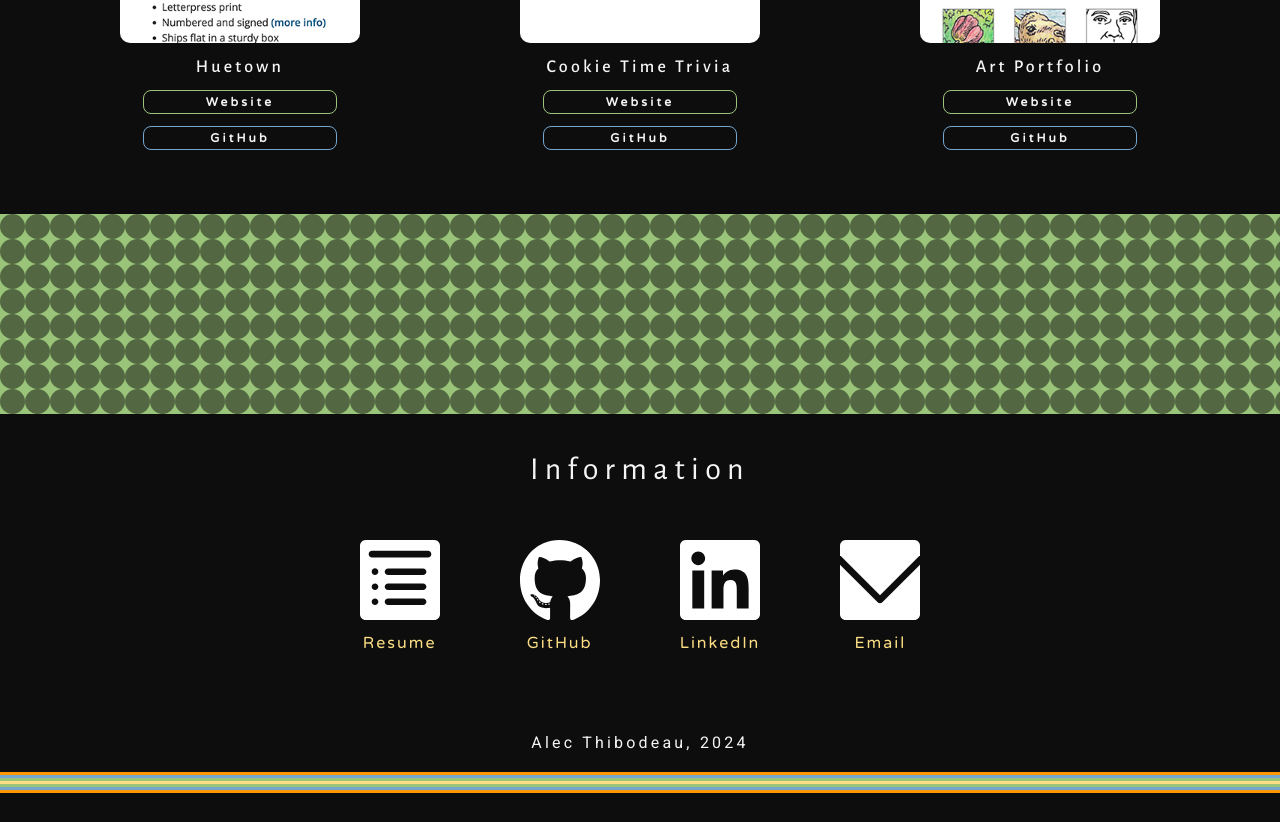
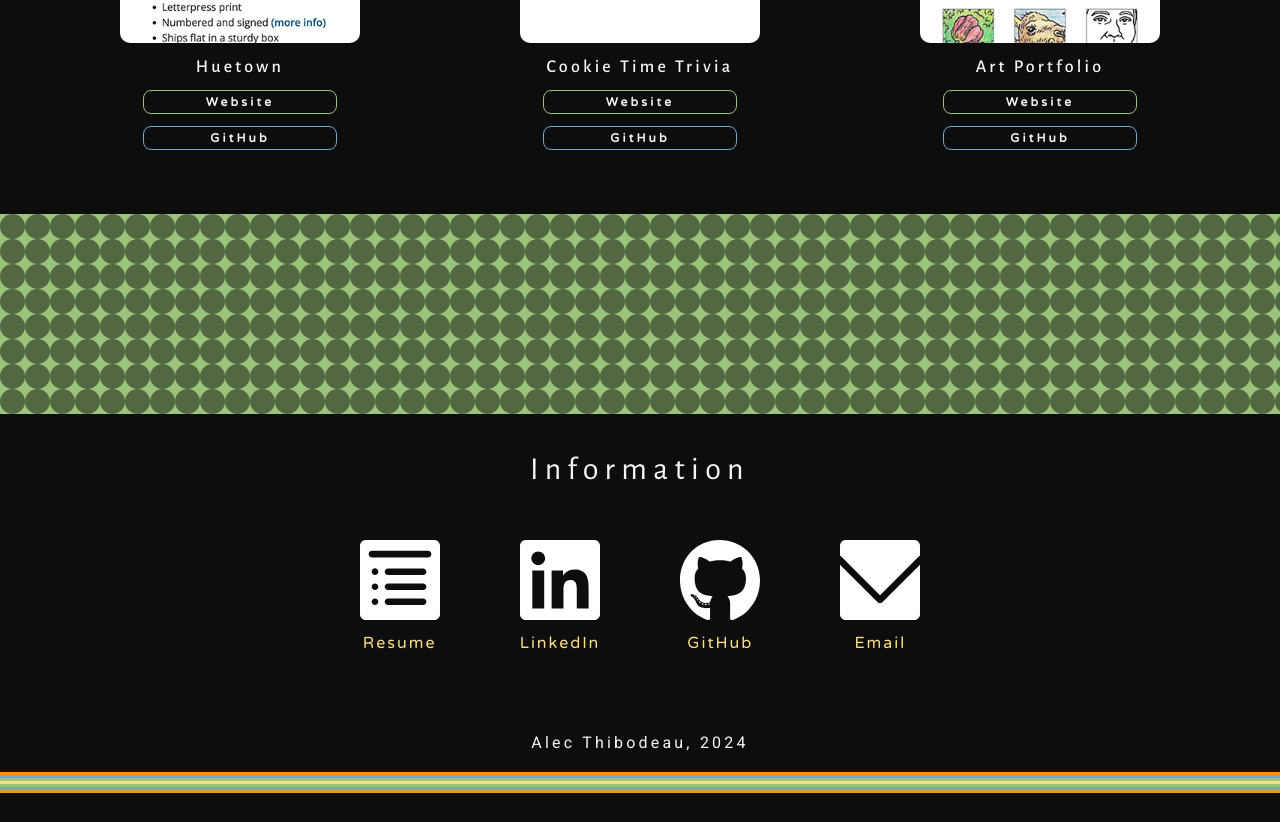
Before and after one commit to alecthibodeau/alecthibodeau.github.io, a React (Create React App) app: page / in a window 1280 px wide. Shown: the part 2253-3075 px from the top of the page. Built offline with nearby package versions, Linux system fonts and the light colour scheme.

Commit message:
Reorder icons in footer

```diff
--- a/src/constants.ts
+++ b/src/constants.ts
@@ -120,14 +120,14 @@ const informationItems: InformationItem[] = [
     image: iconResume
   },
   {
+    name: 'LinkedIn',
+    href: hypertextReference.linkedIn,
+    image: iconLinkedIn
+  },
+  {
     name: 'GitHub',
     href: hypertextReference.gitHub,
     image: iconGitHub
-  },
-  {
-    name: 'LinkedIn',
-    href: hypertextReference.linkedIn,
-    image: iconLinkedIn
   },
   {
     name: 'Email',
```
